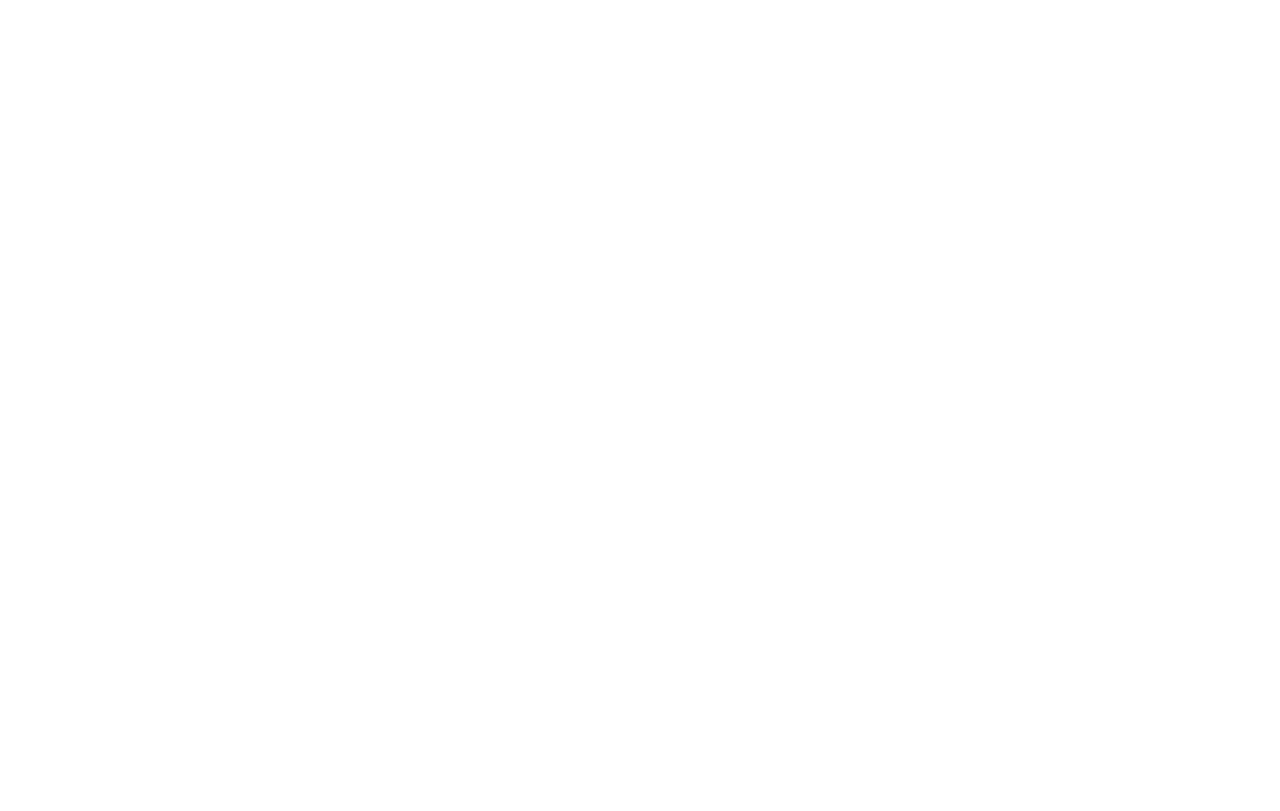
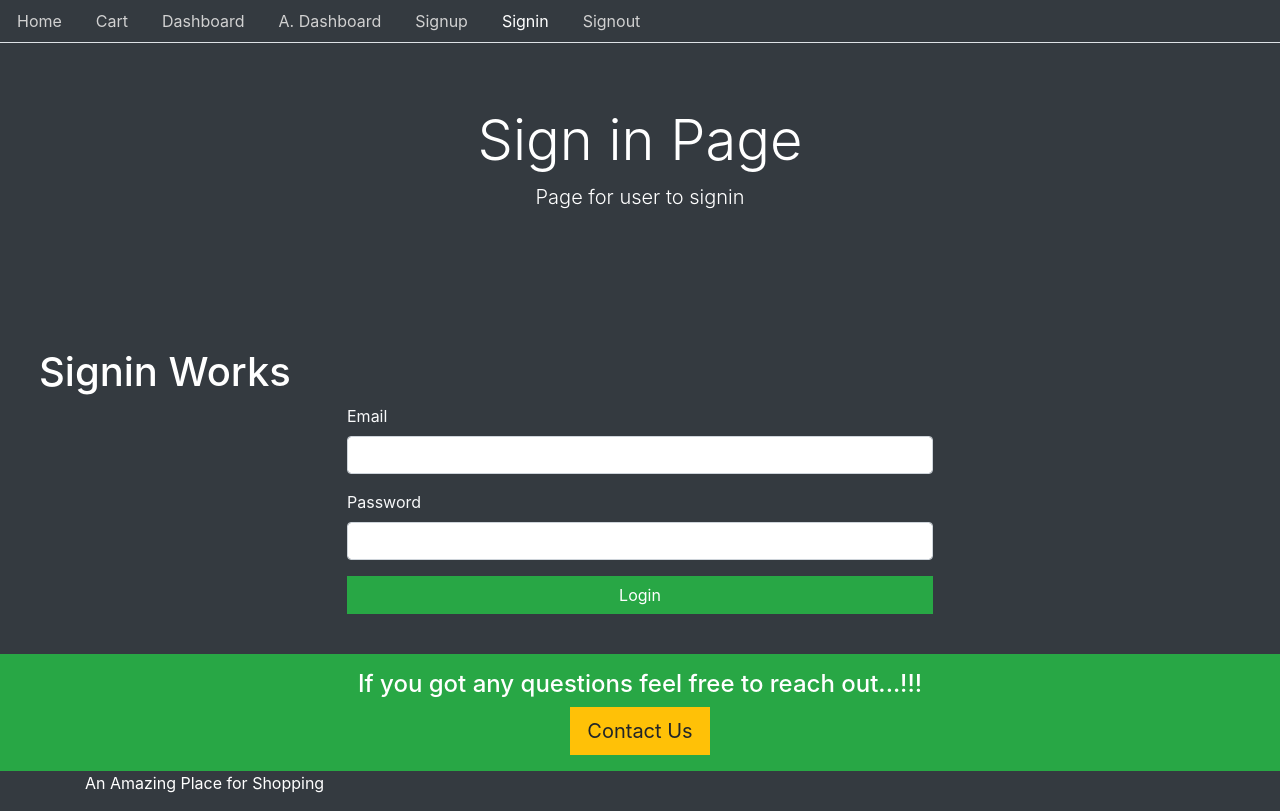
Before and after one commit to gunishmatta/ShopEasy, a React (Create React App) app in the folder frontend/: page /signin in a window 1280 px wide. Built offline with nearby package versions, Linux system fonts and the light colour scheme.

Commit message:
made basic Base Component structure,setup routes,signin and signup forms

```diff
--- a/frontend/public/index.html
+++ b/frontend/public/index.html
@@ -9,6 +9,10 @@
       name="description"
       content="Ecommerce Website by Gunish Matta"
     />
+<!-- CSS -->
+<link rel="stylesheet" href="https://cdn.jsdelivr.net/npm/bootstrap@4.5.3/dist/css/bootstrap.min.css" integrity="sha384-TX8t27EcRE3e/ihU7zmQxVncDAy5uIKz4rEkgIXeMed4M0jlfIDPvg6uqKI2xXr2" crossorigin="anonymous">
+
+<link rel="stylesheet" href="https://stackpath.bootstrapcdn.com/font-awesome/4.7.0/css/font-awesome.min.css" integrity="sha384-wvfXpqpZZVQGK6TAh5PVlGOfQNHSoD2xbE+QkPxCAFlNEevoEH3Sl0sibVcOQVnN" crossorigin="anonymous">
 
     <link rel="apple-touch-icon" href="%PUBLIC_URL%/logo192.png" />
     <link rel="manifest" href="%PUBLIC_URL%/manifest.json" />
--- a/frontend/src/Routes.js
+++ b/frontend/src/Routes.js
@@ -1,12 +1,18 @@
 import React from 'react';
 import { BrowserRouter, Route, Switch } from "react-router-dom";
 import Home from './core/Home'
+import Signin from './user/Signin';
+import Signup from './user/Signup';
+
 export default function Routes()
 {
   return(
     <BrowserRouter>
     <Switch>
   <Route path='/' exact component={Home} />
+  <Route path='/signup' exact component={Signup} />
+  <Route path='/signin' exact component={Signin} />
+
     </Switch>
     </BrowserRouter>
   )
--- /dev/null
+++ b/frontend/src/backend.js
@@ -0,0 +1 @@
+export const API = process.env.REACT_APP_BACKEND;
--- a/frontend/src/core/Base.js
+++ b/frontend/src/core/Base.js
@@ -0,0 +1,46 @@
+import React from 'react';
+import Menu from './Menu';
+
+const Base = (
+    {
+        title = "My Title",
+        description = "My Description",
+        className = "bg-dark text-white p-4",
+        children
+    }
+) => {
+    return (
+        <div>
+            <Menu />
+            <div className="container-fluid">
+                <div className="jumbotron bg-dark text-white text-center">
+                    <h2 className="display-4">{title}</h2>
+                    <p className="lead">
+                        {description}
+                    </p>
+                </div>
+                <div className={className}>{children}</div>
+
+            </div>
+            <footer className="footer bg-dark mt-auto py-3">
+                <div className="container-fluid bg-success text-white text-center py-3">
+                    <h4>If you got any questions feel free to reach out...!!!</h4>
+                    <button className="btn btn-warning btn-lg">Contact Us</button>
+                </div>
+                <div className="container">
+
+                    <span className="text-muted">
+                        <span className="text-white">
+                        An Amazing Place for Shopping
+                        </span>
+
+                    </span>
+                </div>
+
+            </footer>
+
+        </div>
+    )
+}
+
+export default Base;
--- a/frontend/src/core/Home.js
+++ b/frontend/src/core/Home.js
@@ -1,9 +1,25 @@
 import React from "react";
+import '../styles.css'
+import Base from './Base';
+export default function Home() {
 
-export default function Home() {
   return (
-    <div>
-      <h1>Hello front end</h1>
-    </div>
+    <Base title ="HomePage" description="Welcome to Tshirt Store">
+   <div className="row">
+<div className="col-4">
+  <button className="btn btn-success">Test</button>
+
+</div>
+<div className="col-4">
+<button className="btn btn-success">Test</button>
+
+</div>
+<div className="col-4">
+<button className="btn btn-success">Test</button>
+
+</div>
+
+   </div>
+    </Base>
   );
 }
--- /dev/null
+++ b/frontend/src/core/Menu.js
@@ -0,0 +1,68 @@
+import React from 'react';
+import { Link, withRouter } from 'react-router-dom';
+
+const currentTab = (history, path) => {
+    if (history.location.pathname === path) {
+        return { color: "#FFFFFF" }
+    }
+    else {
+        return { color: "#d1d1d1" }
+    }
+}
+
+
+const Menu = ({ history }) => (
+    <div>
+        <ul className="nav nav-tabs bg-dark">
+            <li className="nav-items">
+                <Link style={currentTab(history, '/')} className="nav-link" to="/">
+                    Home
+     </Link>
+            </li>
+
+            <li className="nav-items">
+                <Link style={currentTab(history, '/cart')} className="nav-link" to="/cart">
+                    Cart
+     </Link>
+            </li>
+
+
+
+            <li className="nav-items">
+                <Link style={currentTab(history, '/user/dashboard')} className="nav-link" to="/">
+                    Dashboard
+     </Link>
+            </li>
+
+
+            <li className="nav-items">
+                <Link style={currentTab(history, '/admin/dashboard')} className="nav-link" to="/">
+                    A. Dashboard
+     </Link>
+            </li>
+            <li className="nav-items">
+                <Link style={currentTab(history, '/signup')} className="nav-link" to="/signup">
+                    Signup
+     </Link>
+            </li>
+
+
+            <li className="nav-items">
+                <Link style={currentTab(history, '/signin')} className="nav-link" to="/signin">
+                    Signin
+     </Link>
+            </li>
+
+
+            <li className="nav-items">
+                <Link style={currentTab(history, '/signout')} className="nav-link" to="/signout">
+                    Signout
+     </Link>
+            </li>
+
+
+        </ul>
+    </div>
+);
+
+export default withRouter(Menu);
--- a/frontend/src/user/Signin.js
+++ b/frontend/src/user/Signin.js
@@ -0,0 +1,42 @@
+import React, { useState } from 'react';
+import Base from '../core/Base';
+import { Link } from 'react-router-dom';
+
+
+const Signin = () => {
+
+    const signInForm = () => {
+        return (
+            <div className="row">
+                <div className="col-md-6 offset-sm-3 text-left">
+                    <form>
+
+                        <div className="form-group">
+                            <label className="text-light">
+                                Email
+                        </label>
+                            <input type="text" className="form-control" />
+                        </div>
+
+                        <div className="form-group">
+                            <label className="text-light">
+                                Password
+                        </label>
+                            <input type="password" className="form-control" />
+                        </div>
+                    <button className="btn btn-success btn-block">Login</button>
+                    </form>
+                </div>
+            </div>
+        )
+    }
+
+    return (
+        <Base title="Sign in Page" description="Page for user to signin">
+       <h1> Signin Works</h1>
+{signInForm()}
+        </Base>
+    )
+}
+
+export default Signin;
--- a/frontend/src/user/Signup.js
+++ b/frontend/src/user/Signup.js
@@ -0,0 +1,50 @@
+import React, { useState } from 'react';
+import Base from '../core/Base';
+import { Link } from 'react-router-dom';
+
+const signUpForm = () => {
+    return (
+        <div className="row">
+            <div className="col-md-6 offset-sm-3 text-left">
+                <form>
+                    <div className="form-group">
+                        <label className="text-light">
+                            Name
+                    </label>
+                        <input type="text" className="form-control"  />
+                    </div>
+
+
+                    <div className="form-group">
+                        <label className="text-light">
+                            Email
+                    </label>
+                        <input type="text" className="form-control" />
+                    </div>
+
+                    <div className="form-group">
+                        <label className="text-light">
+                            Password
+                    </label>
+                        <input type="password" className="form-control" />
+                    </div>
+                <button className="btn btn-success btn-block">Submit</button>
+                </form>
+            </div>
+        </div>
+    )
+}
+
+
+const Signup = () => {
+    return (
+        <Base title="Sign up Page" description="Page for user to signup">
+
+            <h1> Signup Works</h1>
+            {signUpForm()}
+
+        </Base>
+    )
+}
+
+export default Signup;
```
